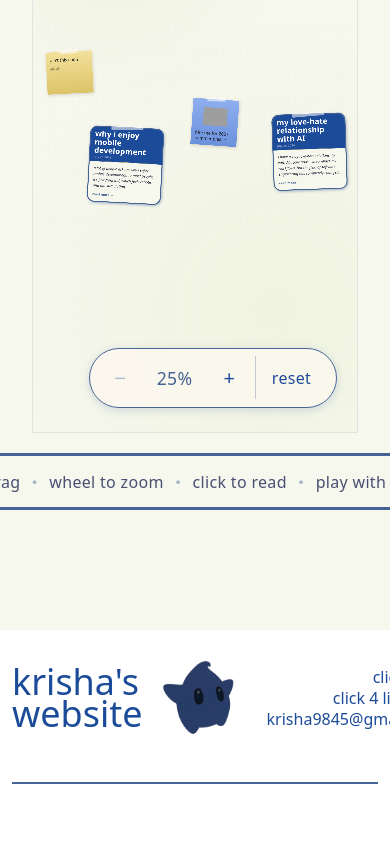
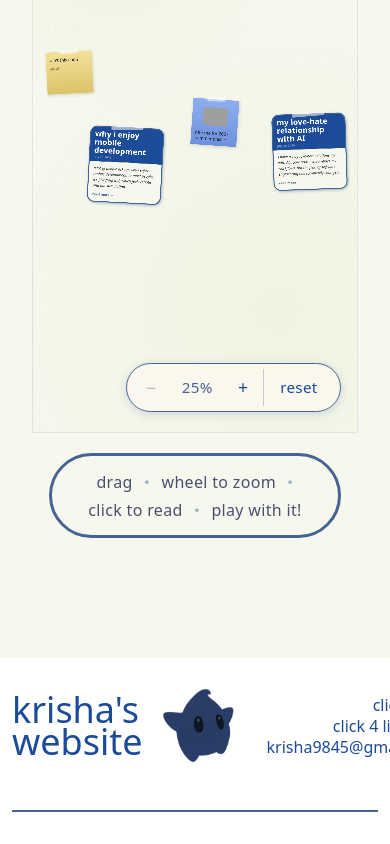
Before and after one commit to kr1shap/personal-site-v3, a Next.js app: page /thoughts in a window 390 px wide. Shown: the part 687-1531 px from the top of the page. Before the commit the page ends 1503 px from the top, so only its background shows below. Built offline with nearby package versions, Linux system fonts and the light colour scheme; grey boxes are pictures that could not be loaded; a web font is replaced by a local one.

Commit message:
fix UI bug relating to thoughts board

```diff
--- a/app/layout.tsx
+++ b/app/layout.tsx
@@ -33,7 +33,7 @@ export default function RootLayout({
   children: React.ReactNode;
 }>) {
   return (
-    <html lang="en">
+    <html lang="en" data-scroll-behavior="smooth">
       <body
         className={`${geistSans.variable} ${geistMono.variable} antialiased`}
       >
--- a/app/thoughts/components/BoardCanvas/BoardCanvas.module.css
+++ b/app/thoughts/components/BoardCanvas/BoardCanvas.module.css
@@ -1,3 +1,11 @@
+/* ---- Board viewport (where pan / wheel / pinch land) + canvas ----
+   The floating zoom controls (+/−/100%/reset) are styled with Tailwind
+   on BoardCanvas.tsx because they need breakpoint-aware sizing,
+   pseudo-class variants (hover/active/focus-visible/disabled), and CSS
+   custom properties. The viewport keeps the two-part radial gradient
+   background and a dynamic CSS-var board dimension that were awkward
+   to express as a Tailwind arbitrary value. */
+
 .viewport {
   position: relative;
   width: 100%;
@@ -47,78 +55,6 @@
   background-size: 24px 24px;
 }
 
-/* ---- Floating zoom controls (bottom-right) ---- */
-
-.controls {
-  position: absolute;
-  bottom: 2.25rem;
-  right: 2rem;
-  z-index: 50;
-  display: flex;
-  align-items: center;
-  gap: 0.15rem;
-  background: rgba(251, 247, 238, 0.92);
-  -webkit-backdrop-filter: blur(8px);
-  backdrop-filter: blur(8px);
-  border: 1.5px solid var(--dull-blue);
-  border-radius: 9999px;
-  padding: 0.3rem 0.45rem;
-  box-shadow: 0 2px 10px rgba(28, 75, 154, 0.18);
-  user-select: none;
-}
-
-.controlButton {
-  color: var(--dark-blue);
-  background: transparent;
-  border: none;
-  padding: 0.4rem 0.7rem;
-  border-radius: 9999px;
-  cursor: pointer;
-  font-size: 1.15rem;
-  line-height: 1;
-  transition:
-    background 160ms ease,
-    color 160ms ease,
-    transform 160ms ease;
-}
-
-.controlButton:hover:not(:disabled) {
-  background: rgba(69, 99, 149, 0.14);
-  color: var(--bright-blue);
-}
-
-.controlButton:active:not(:disabled) {
-  transform: scale(0.92);
-}
-
-.controlButton:disabled {
-  opacity: 0.35;
-  cursor: not-allowed;
-}
-
-.controlButton:focus-visible {
-  outline: 2px solid var(--bright-blue);
-  outline-offset: 3px;
-}
-
-.controlReset {
-  font-size: 0.88rem;
-  padding: 0.4rem 0.85rem;
-  border-left: 1px solid rgba(69, 99, 149, 0.3);
-  border-radius: 0;
-  letter-spacing: 0.02em;
-}
-
-.zoomLabel {
-  color: var(--dull-blue);
-  font-size: 0.98rem;
-  padding: 0 0.45rem;
-  min-width: 3.4rem;
-  text-align: center;
-  letter-spacing: 0.02em;
-  font-variant-numeric: tabular-nums;
-}
-
 /* ---- Mobile fallback (no flex stacking now — board stays zoomable) ---- */
 
 @media (max-width: 640px) {
@@ -126,23 +62,4 @@
     padding: 1rem;
     min-height: calc(100vh - 14rem);
   }
-  .controls {
-    bottom: 1.5rem;
-    right: 1.25rem;
-    padding: 0.45rem 0.55rem;
-    gap: 0.3rem;
-  }
-  .controlButton {
-    padding: 0.75rem 0.95rem;
-    font-size: 1.25rem;
-  }
-  .zoomLabel {
-    min-width: 3.6rem;
-    font-size: 1.1rem;
-    padding: 0 0.55rem;
-  }
-  .controlReset {
-    font-size: 1rem;
-    padding: 0.85rem 1rem;
-  }
 }
--- a/app/thoughts/components/BoardCanvas/BoardCanvas.tsx
+++ b/app/thoughts/components/BoardCanvas/BoardCanvas.tsx
@@ -25,6 +25,9 @@ import styles from "./BoardCanvas.module.css";
  *   - **Floating controls** (+/−/100%/reset) bottom-right for users who'd
  *     rather click than scroll.
  *
+ * The board viewport (gradients, dynamic CSS-var dimensions) stays in a
+ * CSS module because Tailwind arbitrary values are awkward there; the
+ * float controls + zoom buttons are pure Tailwind below.
  */
 
 const MIN_ZOOM = 0.25;
@@ -333,39 +336,75 @@ export default function BoardCanvas({ thoughts }: { thoughts: Thought[] }) {
 
       <div
         data-interactive=""
-        className={styles.controls}
         aria-label="Zoom controls"
+        className="absolute bottom-5 right-4 z-50 flex items-center gap-[0.15rem]
+                   bg-[rgba(251,247,238,0.92)] backdrop-blur-[8px]
+                   border-[1.5px] border-[var(--dull-blue)] rounded-full
+                   py-[0.3rem] px-[0.4rem]
+                   shadow-[0_2px_10px_rgba(28,75,154,0.18)] select-none
+                   sm:bottom-9 sm:right-8 sm:px-[0.45rem]"
       >
         <button
           type="button"
-          className={styles.controlButton}
           onClick={handleZoomOut}
           aria-label="Zoom out"
           disabled={atMinZoom}
+          className="text-[var(--dark-blue)] bg-transparent border-0 rounded-full
+                     cursor-pointer leading-none
+                     transition-[background,color,transform] duration-150 ease-linear
+                     py-[0.6rem] px-[0.8rem] text-[1.1rem]
+                     hover:enabled:bg-[rgba(69,99,149,0.14)]
+                     hover:enabled:text-[var(--bright-blue)]
+                     active:enabled:scale-[0.92]
+                     disabled:opacity-35 disabled:cursor-not-allowed
+                     focus-visible:outline-2 focus-visible:outline-[var(--bright-blue)]
+                     focus-visible:outline-offset-[3px]
+                     sm:py-[0.4rem] sm:px-[0.7rem] sm:text-[1.15rem]"
         >
           −
         </button>
         <span
-          className={styles.zoomLabel}
           aria-live="polite"
           aria-atomic="true"
+          className="text-[var(--dull-blue)] text-center tracking-[0.02em] tabular-nums
+                     px-[0.4rem] min-w-[3.2rem] text-[0.95rem]
+                     sm:px-[0.45rem] sm:min-w-[3.4rem] sm:text-[0.98rem]"
         >
           {Math.round(zoom * 100)}%
         </span>
         <button
           type="button"
-          className={styles.controlButton}
           onClick={handleZoomIn}
           aria-label="Zoom in"
           disabled={atMaxZoom}
+          className="text-[var(--dark-blue)] bg-transparent border-0 rounded-full
+                     cursor-pointer leading-none
+                     transition-[background,color,transform] duration-150 ease-linear
+                     py-[0.6rem] px-[0.8rem] text-[1.1rem]
+                     hover:enabled:bg-[rgba(69,99,149,0.14)]
+                     hover:enabled:text-[var(--bright-blue)]
+                     active:enabled:scale-[0.92]
+                     disabled:opacity-35 disabled:cursor-not-allowed
+                     focus-visible:outline-2 focus-visible:outline-[var(--bright-blue)]
+                     focus-visible:outline-offset-[3px]
+                     sm:py-[0.4rem] sm:px-[0.7rem] sm:text-[1.15rem]"
         >
           +
         </button>
         <button
           type="button"
-          className={`${styles.controlButton} ${styles.controlReset}`}
           onClick={handleReset}
           aria-label="Reset zoom and pan"
+          className="text-[var(--dark-blue)] bg-transparent border-0 cursor-pointer
+                     leading-none transition-[background,color,transform] duration-150 ease-linear
+                     border-l border-l-solid border-[rgba(69,99,149,0.3)] rounded-none tracking-[0.02em]
+                     py-[0.7rem] px-[1rem] text-[0.95rem]
+                     hover:enabled:bg-[rgba(69,99,149,0.14)]
+                     hover:enabled:text-[var(--bright-blue)]
+                     active:enabled:scale-[0.92]
+                     focus-visible:outline-2 focus-visible:outline-[var(--bright-blue)]
+                     focus-visible:outline-offset-[3px]
+                     sm:py-[0.4rem] sm:px-[0.85rem] sm:text-[0.88rem]"
         >
           reset
         </button>
--- a/app/thoughts/page.module.css
+++ /dev/null
@@ -1,69 +0,0 @@
-/* ---- Thoughts dashboard chrome (CP3) ----
-   The header is inline-styled with the same `@app/design/page.tsx`
-   tailwind classes. The board itself (zoomable viewport + transformed
-   canvas + zoom controls) now lives in `BoardCanvas.module.css`.
-   This module owns the dashboard container and the bottom hint pill. */
-
-.dashboard {
-  position: relative;
-  width: 100%;
-  display: flex;
-  flex-direction: column;
-  align-items: stretch;
-  padding: 5rem 1.25rem 0;
-}
-
-/* ---- Bottom hint pill ---- */
-
-.hintBar {
-  display: flex;
-  justify-content: center;
-  padding: 1.5rem 1rem 3rem;
-}
-
-.hintContent {
-  display: inline-flex;
-  align-items: center;
-  gap: 0.65rem;
-  font-size: 0.8rem;
-  color: var(--ink-soft);
-  background: var(--cream);
-  border: 2px solid var(--dull-blue);
-  border-radius: 9999px;
-  padding: 0.55rem 1.25rem;
-  letter-spacing: 0.02em;
-  font-weight: 500;
-  margin: 0;
-  white-space: nowrap;
-}
-
-.hintDot {
-  font-size: 1.15rem;
-  color: var(--dull-blue);
-  opacity: 0.45;
-  line-height: 1;
-  font-weight: 700;
-}
-
-/* ---- Mobile fallback ---- */
-
-@media (max-width: 640px) {
-  .dashboard {
-    padding: 0.75rem 0.75rem 0;
-  }
-
-  .hintBar {
-    padding: 1.25rem 1rem 2.5rem;
-  }
-
-  .hintContent {
-    font-size: 1rem;
-    padding: 0.85rem 1.6rem;
-    gap: 0.7rem;
-    border-width: 3px;
-  }
-
-  .hintDot {
-    font-size: 1.35rem;
-  }
-}
--- a/app/thoughts/page.tsx
+++ b/app/thoughts/page.tsx
@@ -1,7 +1,11 @@
 import BoardCanvas from "./components/BoardCanvas/BoardCanvas";
 import { getThoughtsData } from "@/app/lib/portfolioData";
 
-import styles from "./page.module.css";
+/** Tailwind classnames that don't change between breakpoints. */
+const hintBase =
+  "inline-flex items-center flex-wrap justify-center m-0 font-medium tracking-[0.02em]";
+const hintDotBase =
+  "text-[var(--dull-blue)] opacity-[0.45] leading-none font-bold";
 
 /**
  * Thoughts dashboard — server component.
@@ -15,9 +19,27 @@ import styles from "./page.module.css";
  * behavior, shareable URLs.
  */
 
-
 export default function ThoughtsPage() {
   const { thoughts } = getThoughtsData();
+
+  // Mobile-first hint pill:
+  //   - mobile (<640px)  → row wraps inside a 75vw × 75vh cap, larger
+  //     font, thicker border, generous tap-friendly padding.
+  //   - desktop (≥640px) → single line (nowrap) with the original
+  //     tighter pill proportions.
+  const hintPillClass = [
+    hintBase,
+    "bg-[var(--cream)] border-[var(--dull-blue)] text-[var(--ink-soft)]",
+    "rounded-full",
+    "py-[0.85rem] px-[1.6rem] gap-y-1 gap-x-[0.7rem]",
+    "max-w-[75vw] max-h-[75vh] text-base border-[3px] whitespace-normal",
+    "sm:gap-[0.65rem] sm:py-[0.55rem] sm:px-[1.25rem]",
+    "sm:text-[0.8rem] sm:border-[2px] sm:whitespace-nowrap",
+  ].join(" ");
+
+  const hintDotClass = [hintDotBase, "text-[1.35rem] sm:text-[1.15rem]"].join(
+    " "
+  );
 
   return (
     <div className="min-h-screen w-full py-20 px-8 bg-[#f6f7ed]">
@@ -34,18 +56,18 @@ export default function ThoughtsPage() {
 
       <BoardCanvas thoughts={thoughts} />
 
-      <div className={styles.hintBar}>
-        <p className={styles.hintContent}>
+      <div className="flex justify-center pt-5 pb-10 px-4 sm:pt-6 sm:pb-12">
+        <p className={hintPillClass}>
           <span>drag</span>
-          <span aria-hidden className={styles.hintDot}>
+          <span aria-hidden className={hintDotClass}>
             ·
           </span>
           <span>wheel to zoom</span>
-          <span aria-hidden className={styles.hintDot}>
+          <span aria-hidden className={hintDotClass}>
             ·
           </span>
           <span>click to read</span>
-          <span aria-hidden className={styles.hintDot}>
+          <span aria-hidden className={hintDotClass}>
             ·
           </span>
           <span>play with it!</span>
```
